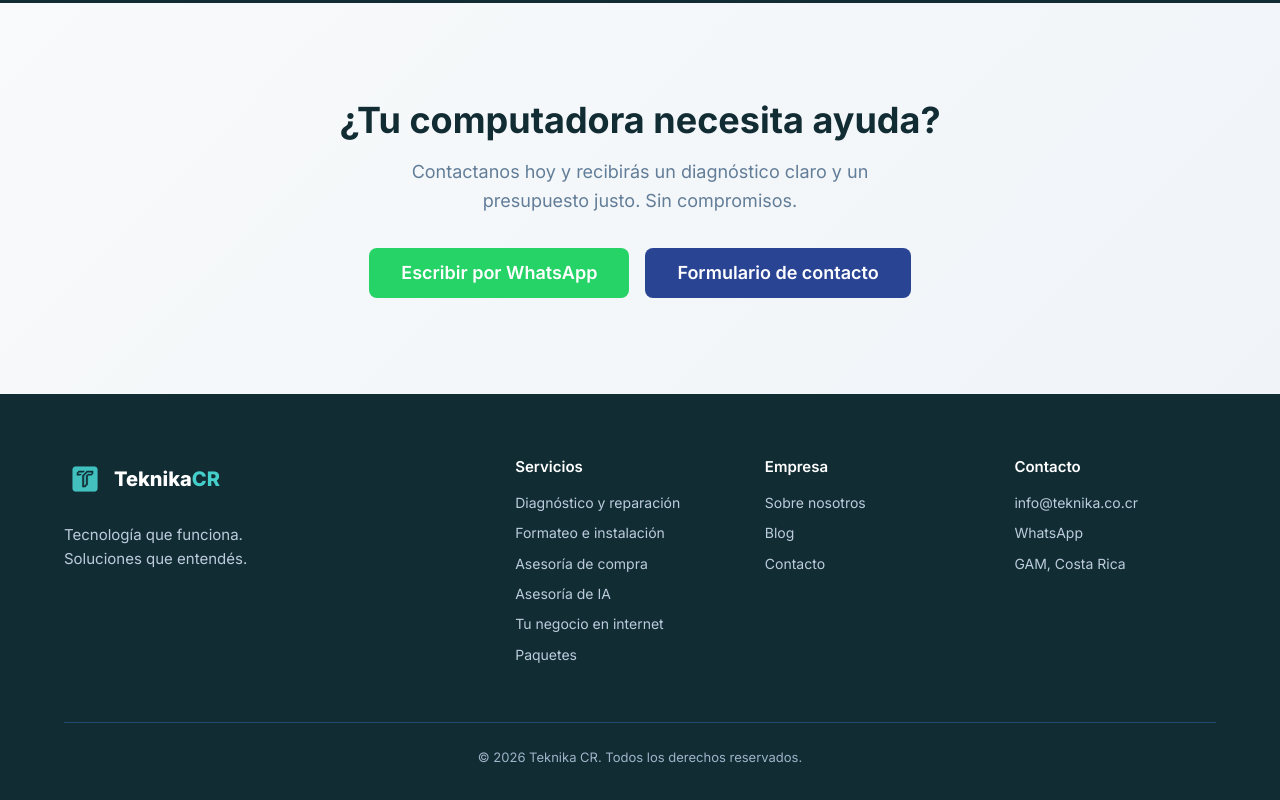
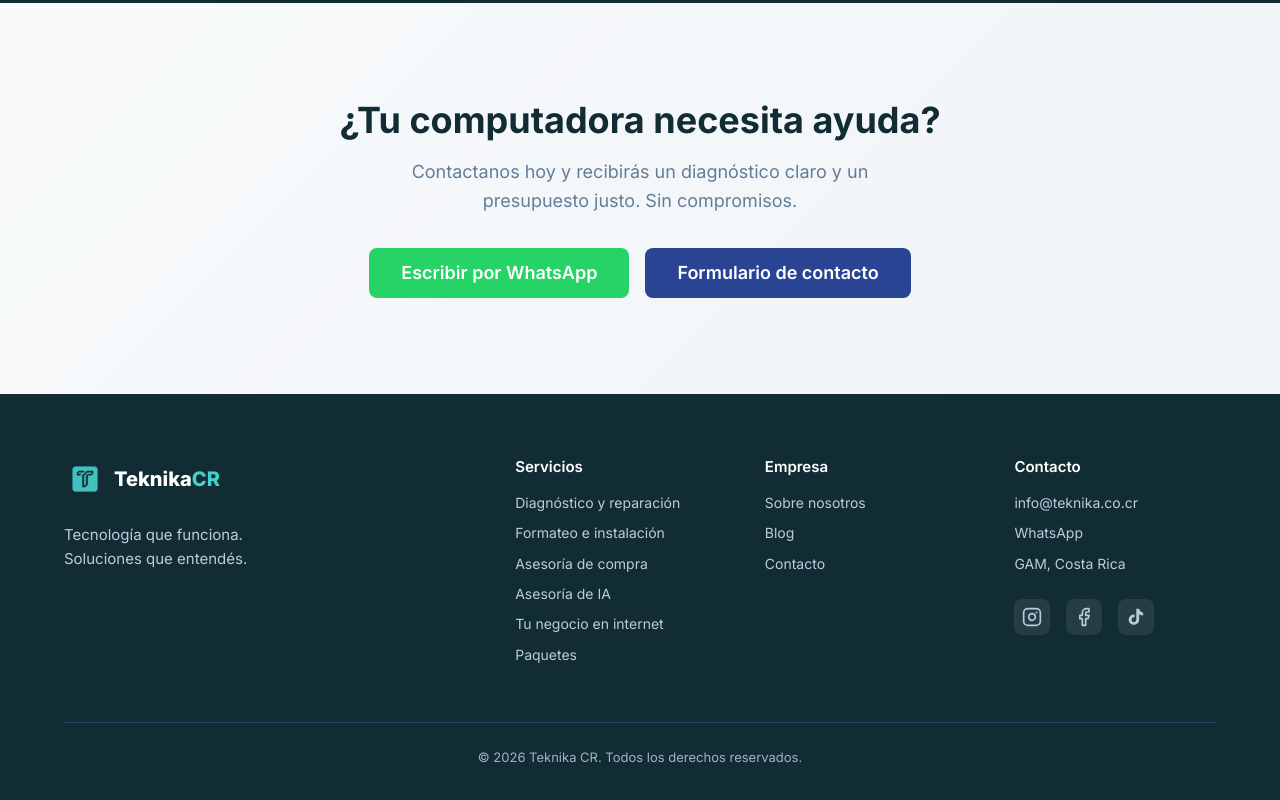
Before and after one commit to DodanimJR/teknika, an Astro site: page / in a window 1280 px wide. Shown: the part 3020-3820 px from the top of the page. Built offline with nearby package versions, Linux system fonts and the light colour scheme; Astro itself is replaced by a stand-in of ours.

Commit message:
Add socials!

```diff
--- a/src/layouts/Base.astro
+++ b/src/layouts/Base.astro
@@ -27,7 +27,6 @@
 
     <!-- Favicon -->
     <link rel="icon" type="image/png" href="/img/logo-icon.png" />
-    <link rel="icon" type="image/svg+xml" href="/favicon.svg" />
     <link rel="apple-touch-icon" href="/img/logo-icon.png" />
 
     <!-- DNS prefetch para servicios externos -->
@@ -183,6 +182,17 @@
               <li><a href="https://wa.me/50600000000" target="_blank" rel="noopener">WhatsApp</a></li>
               <li>GAM, Costa Rica</li>
             </ul>
+            <div class="footer__social">
+              <a href="https://www.instagram.com/teknikacr/" target="_blank" rel="noopener" aria-label="Instagram" class="footer__social-link">
+                <svg width="20" height="20" viewBox="0 0 24 24" fill="none" stroke="currentColor" stroke-width="2" stroke-linecap="round" stroke-linejoin="round"><rect x="2" y="2" width="20" height="20" rx="5" ry="5"/><path d="M16 11.37A4 4 0 1 1 12.63 8 4 4 0 0 1 16 11.37z"/><line x1="17.5" y1="6.5" x2="17.51" y2="6.5"/></svg>
+              </a>
+              <a href="https://www.facebook.com/profile.php?id=61591716943373" target="_blank" rel="noopener" aria-label="Facebook" class="footer__social-link">
+                <svg width="20" height="20" viewBox="0 0 24 24" fill="none" stroke="currentColor" stroke-width="2" stroke-linecap="round" stroke-linejoin="round"><path d="M18 2h-3a5 5 0 0 0-5 5v3H7v4h3v8h4v-8h3l1-4h-4V7a1 1 0 0 1 1-1h3z"/></svg>
+              </a>
+              <a href="https://www.tiktok.com/@teknikacr" target="_blank" rel="noopener" aria-label="TikTok" class="footer__social-link">
+                <svg width="20" height="20" viewBox="0 0 24 24" fill="currentColor"><path d="M19.59 6.69a4.83 4.83 0 0 1-3.77-4.25V2h-3.45v13.67a2.89 2.89 0 0 1-2.88 2.5 2.89 2.89 0 0 1-2.89-2.89 2.89 2.89 0 0 1 2.89-2.89c.28 0 .54.04.79.1v-3.5a6.37 6.37 0 0 0-.79-.05A6.34 6.34 0 0 0 3.15 15a6.34 6.34 0 0 0 6.34 6.34 6.34 6.34 0 0 0 6.34-6.34V8.72a8.2 8.2 0 0 0 4.76 1.52V6.79a4.84 4.84 0 0 1-1-.1z"/></svg>
+              </a>
+            </div>
           </div>
         </div>
 
@@ -384,6 +394,30 @@
     margin: 0;
   }
 
+  .footer__social {
+    display: flex;
+    gap: var(--space-md);
+    margin-top: var(--space-lg);
+  }
+
+  .footer__social-link {
+    display: flex;
+    align-items: center;
+    justify-content: center;
+    width: 36px;
+    height: 36px;
+    border-radius: var(--radius-md);
+    background: rgba(255, 255, 255, 0.08);
+    color: var(--color-gray-300);
+    transition: all var(--transition);
+  }
+
+  .footer__social-link:hover {
+    background: var(--color-cyan);
+    color: var(--color-dark);
+    transform: translateY(-2px);
+  }
+
   /* ============================================
      Responsive
      ============================================ */
```
Also changed, not shown: public/favicon.svg (deleted).
